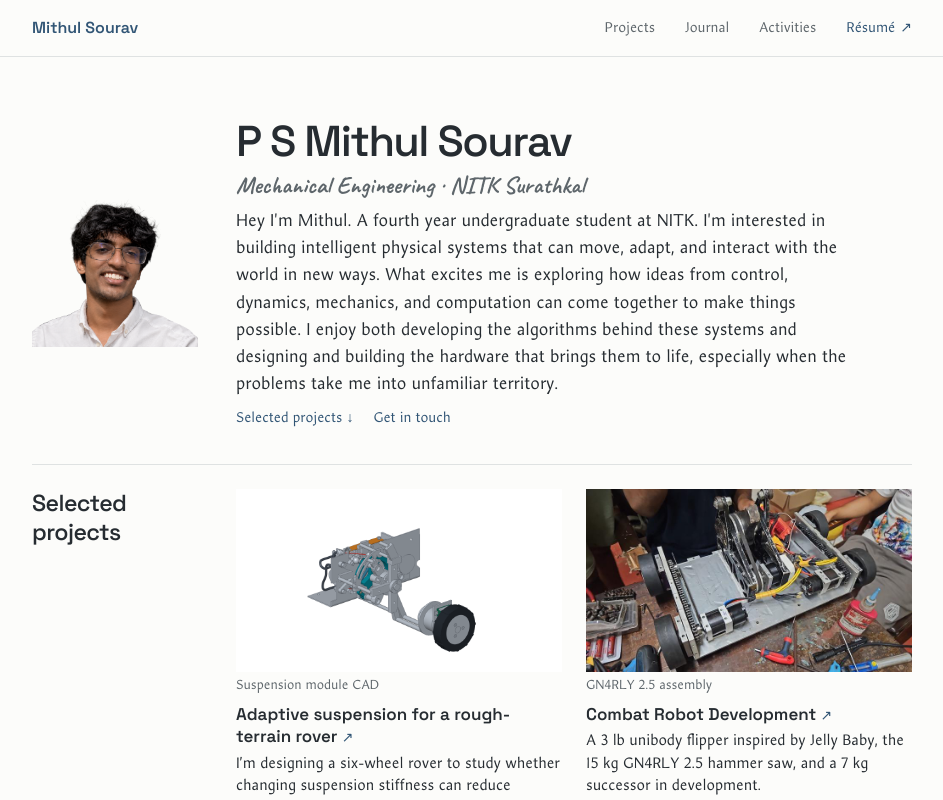
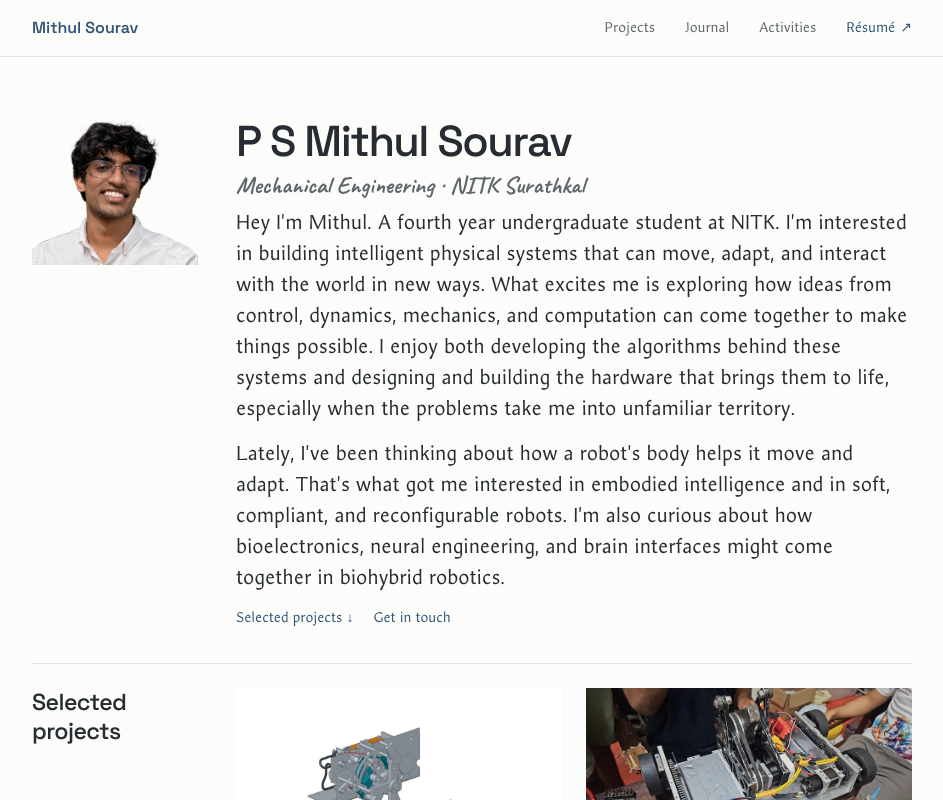
Before and after one commit to psmithul/portfolio, a Next.js app: page / in a window 1280 px wide. Shown: the top 800 px of the page, without its empty margins (168-1111 px from the left). Built offline with nearby package versions, Linux system fonts and the light colour scheme.

Commit message:
Expand the homepage bio and improve readability

```diff
--- a/app/page.tsx
+++ b/app/page.tsx
@@ -40,6 +40,7 @@ export default async function Home() {
         </figure>
         <div className="portfolio-intro-copy">
           <p className="academic-lead">{profile.bio}</p>
+          <p className="academic-lead">{profile.interests}</p>
           <div className="portfolio-actions">
             <a href="#research">
               Selected projects <span aria-hidden="true">↓</span>
--- a/app/portfolio.css
+++ b/app/portfolio.css
@@ -30,7 +30,7 @@
 .portfolio-portrait {
   grid-area: portrait;
   margin: 0;
-  align-self: center;
+  align-self: start;
 }
 .portfolio-portrait img {
   display: block;
@@ -44,9 +44,10 @@
   grid-area: intro;
 }
 .academic-home .academic-lead {
-  max-width: 61ch;
-  margin-bottom: 10px;
-  font-size: 17px;
+  max-width: 66ch;
+  margin-bottom: 14px;
+  font-size: clamp(1.125rem, 1.6vw, 1.25rem);
+  line-height: 1.55;
 }
 .portfolio-actions {
   display: flex;
@@ -224,6 +225,9 @@
   .academic-home .portfolio-identity h1 {
     font-size: clamp(1.65rem, 7.5vw, 2.25rem);
   }
+  .portfolio-portrait {
+    align-self: center;
+  }
   .portfolio-section {
     grid-template-columns: minmax(0, 1fr);
     margin-top: 28px;
--- a/content/profile.ts
+++ b/content/profile.ts
@@ -4,6 +4,8 @@ export const profile = {
   heroIntro:
     'I’m Mithul, a fourth-year Mechanical Engineering undergraduate at NITK Surathkal. I’m interested in building intelligent physical systems that can move, adapt, and interact with the world.',
   bio: "Hey I'm Mithul. A fourth year undergraduate student at NITK. I'm interested in building intelligent physical systems that can move, adapt, and interact with the world in new ways. What excites me is exploring how ideas from control, dynamics, mechanics, and computation can come together to make things possible. I enjoy both developing the algorithms behind these systems and designing and building the hardware that brings them to life, especially when the problems take me into unfamiliar territory.",
+  interests:
+    "Lately, I've been thinking about how a robot's body helps it move and adapt. That's what got me interested in embodied intelligence and in soft, compliant, and reconfigurable robots. I'm also curious about how bioelectronics, neural engineering, and brain interfaces might come together in biohybrid robotics.",
 } as const;
 
 export type PortfolioExperience = {
```
